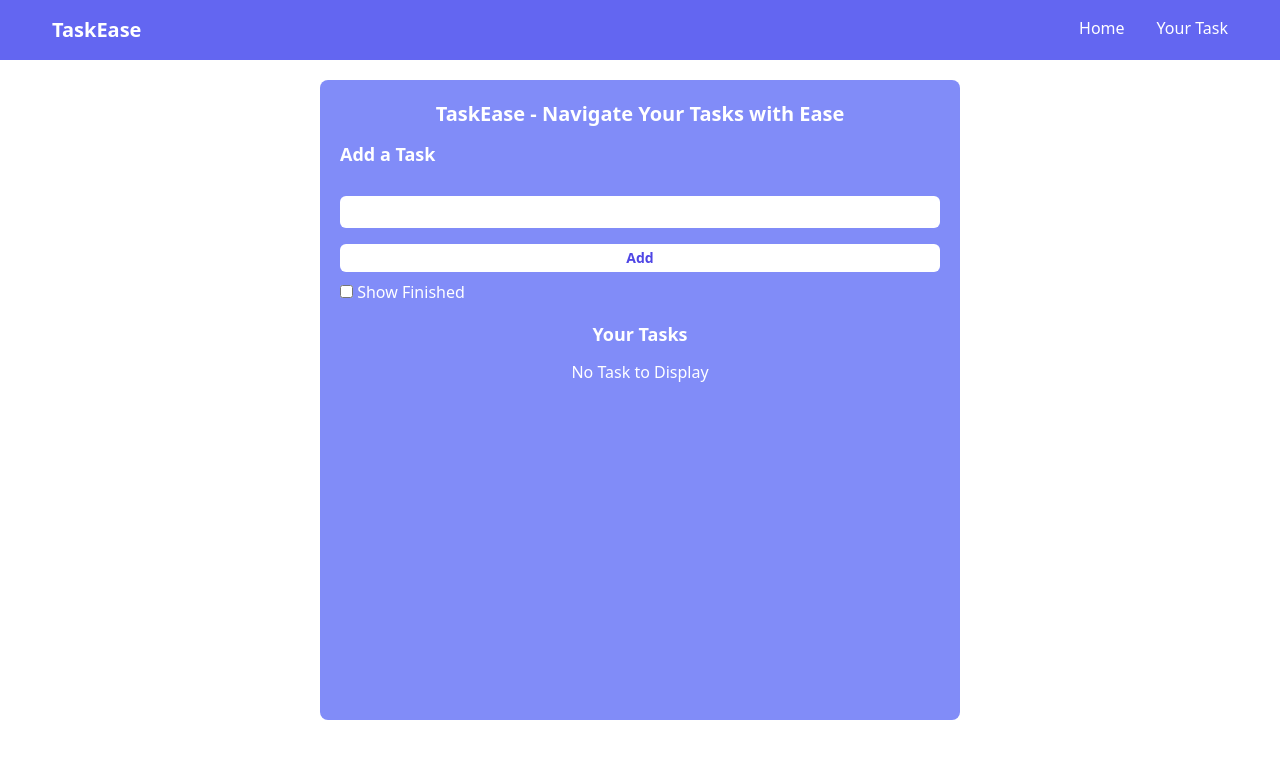
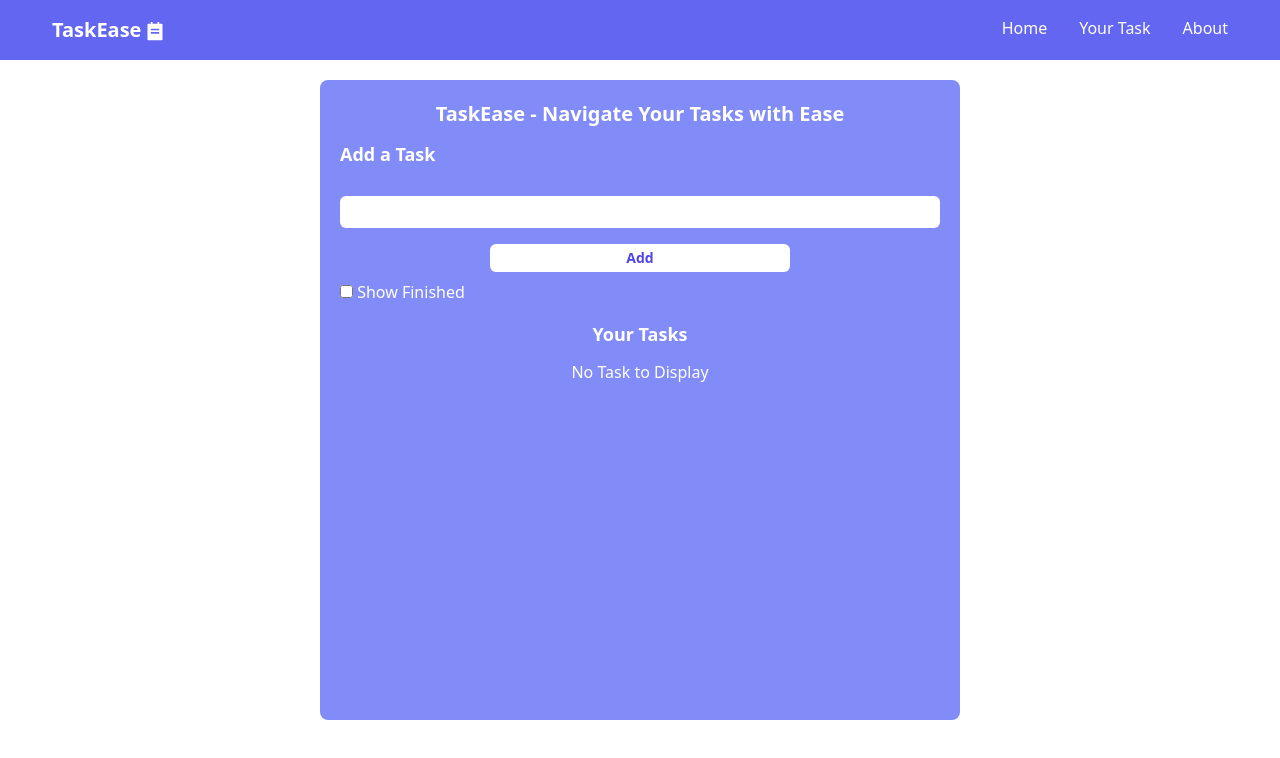
Before and after one commit to AliSherNadeem/To-Do-App-in-React-JS, a React (Vite) app: page / in a window 1280 px wide. Shown: the top 758 px of the page. Built offline with nearby package versions, Linux system fonts and the light colour scheme.

Commit message:
improve styling

```diff
--- a/src/App.jsx
+++ b/src/App.jsx
@@ -79,7 +79,7 @@ function App() {
           <button
             onClick={handleAdd}
             disabled={todo.length < 3}
-            className="bg-indigo-500 text-white hover:bg-indigo-600 disabled:bg-white disabled:text-indigo-600 p-2 py-1 text-sm font-bold rounded-md mb-2"
+            className="bg-indigo-500 text-white hover:bg-indigo-600 disabled:bg-white disabled:text-indigo-600 p-2 py-1 text-sm font-bold rounded-md mb-2 w-1/2 m-auto"
           >
             Add
           </button>
--- a/src/components/Navbar.jsx
+++ b/src/components/Navbar.jsx
@@ -1,11 +1,15 @@
 import React from "react";
+import { RiTodoFill } from "react-icons/ri";
 
 const Navbar = () => {
   return (
     <>
       <nav className="flex justify-between p-4 bg-indigo-500 text-white ">
-        <div className="logo">
-          <span className="font-bold text-xl mx-9">TaskEase</span>
+        <div className="logo flex items-center">
+          <span className="font-bold text-xl flex items-center mx-9">
+            TaskEase
+            <RiTodoFill className="ml-1 mt-1" />
+          </span>
         </div>
         <ul className="flex gap-8 mx-9">
           <li className="cursor-pointer hover:font-bold  transition-all">
@@ -14,6 +18,9 @@ const Navbar = () => {
           <li className="cursor-pointer hover:font-bold transition-all">
             Your Task
           </li>
+          <li className="cursor-pointer hover:font-bold transition-all">
+            About
+          </li>
         </ul>
       </nav>
     </>
```
